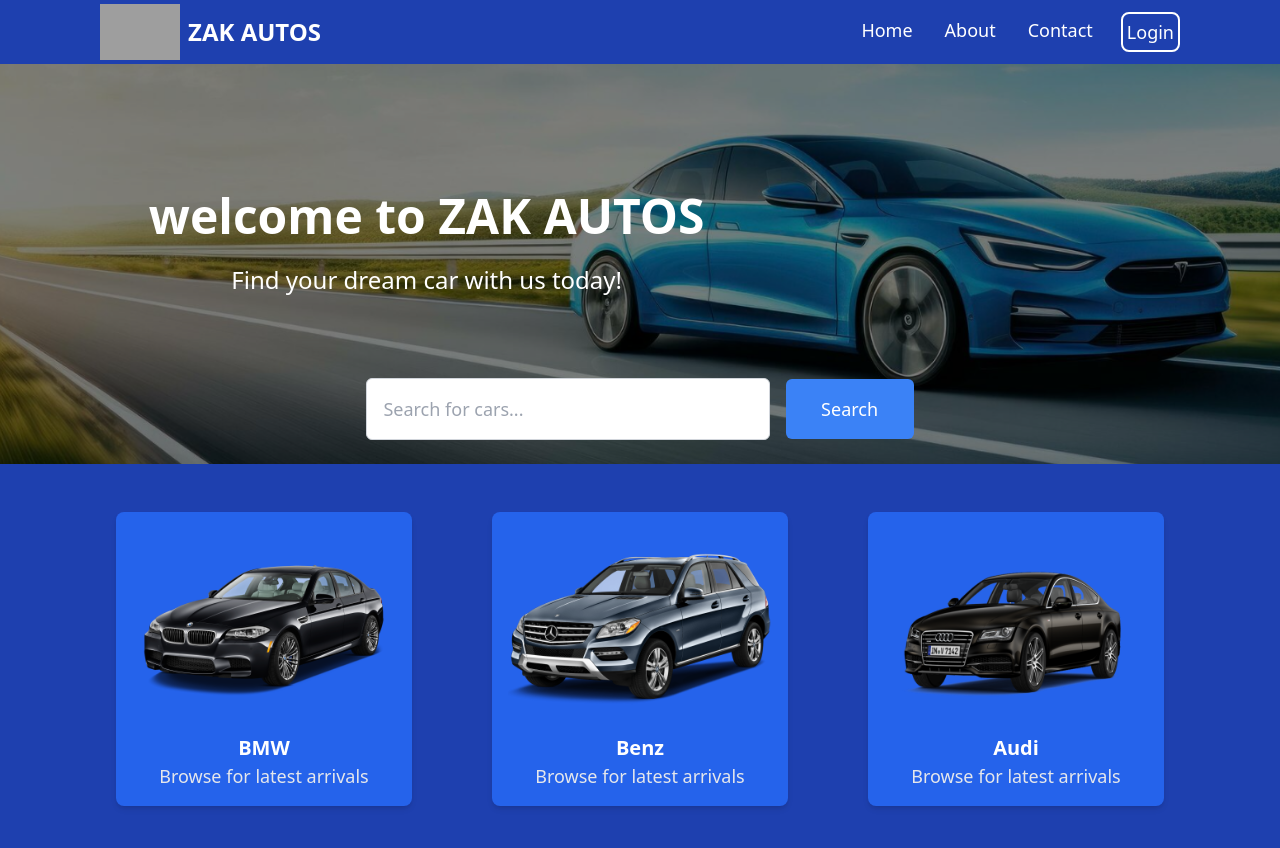
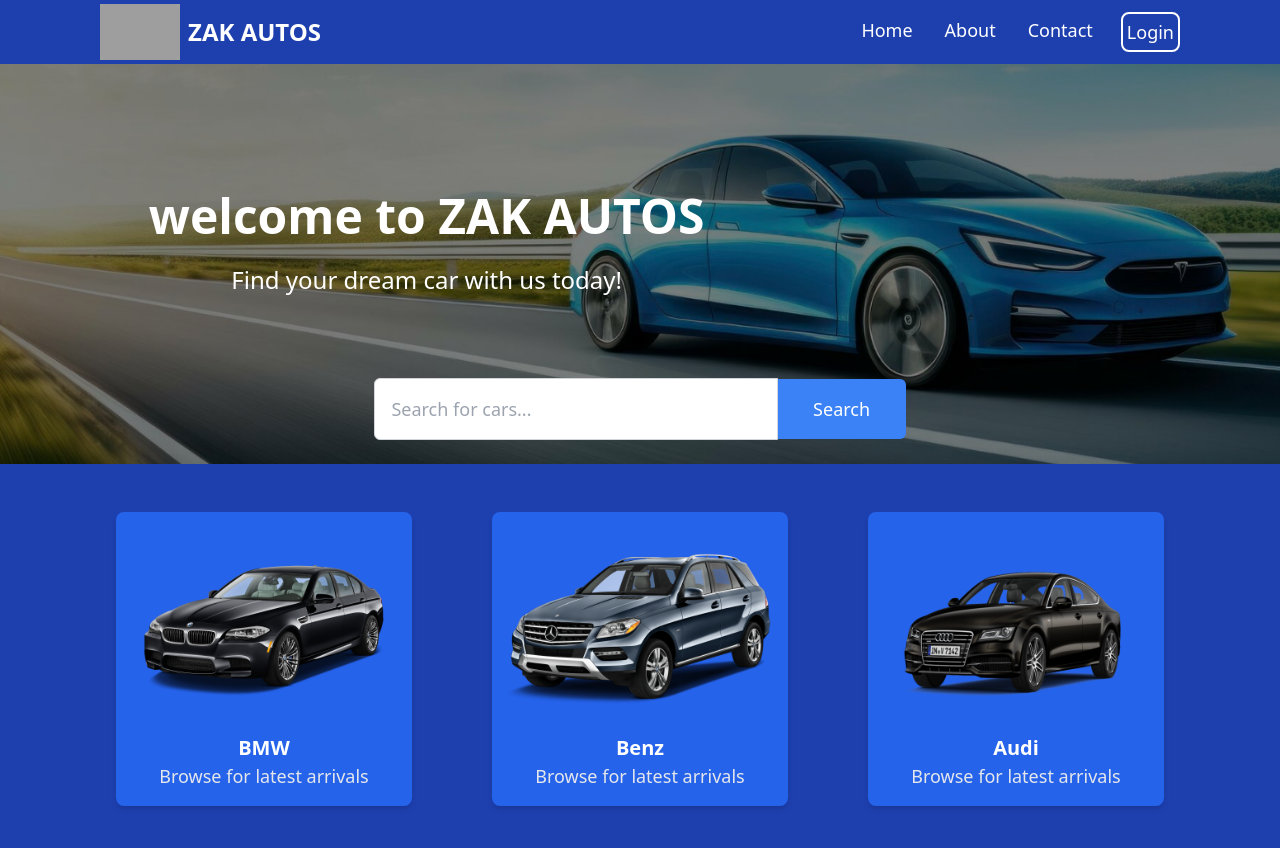
Before and after one commit to Safdari10/Zak-Autos, a React (Vite) app: page / in a window 1280 px wide. Shown: the top 848 px of the page. Built offline with nearby package versions, Linux system fonts and the light colour scheme; grey boxes are pictures that could not be loaded; the HTML template or start-up script is replaced by a standard one.

Commit message:
adjusted search input box and button for md, lg and taller screen sizes to be connected again. and also increased heights of them for taller screens.

```diff
--- a/src/components/Hero.tsx
+++ b/src/components/Hero.tsx
@@ -15,7 +15,7 @@
                     sm:p-8 sm:mb-4
                     md:w-2/3 md:p-16 md:text-center md:mt-8 md:mb-16
                     lg:w-2/3 lg:mt-16 lg:ml-0 lg:mb-6
-                    taller:mt-60 taller:p-20"
+                    taller:mt-60 taller:p-20 taller:mt-32"
       >
         <h1
           className="text-2xl font-bold mb-4
@@ -40,21 +40,21 @@
       {/* Search Box */}
       <div
         className="absolute bottom-6 left-1/2 transform -translate-x-1/2 z-20 w-full max-w-xs
-                    flex flex-col items-center justify-center space-y-2
-                    md:max-w-xl md:flex-row md:space-y-0 md:space-x-4
+                    flex flex-col items-center justify-center
+                    md:max-w-xl md:flex-row
                     taller:max-w-[1200px] taller:p-10"
       >
         <input
           type="text"
           placeholder="Search for cars..."
-          className="border border-gray-300 rounded-md w-full py-4 px-4 text-lg focus:outline-none focus:ring-2 focus:ring-blue-500
+          className="border border-gray-300 rounded-l-md w-full py-4 px-4 text-lg focus:outline-none focus:ring-2 focus:ring-blue-500
                      md:w-[70%]
-                     taller:h-28 taller:text-4xl taller:w-[1000px]"
+                     taller:h-36 taller:text-4xl taller:w-[1000px]"
         />
         <button
-          className="bg-blue-500 text-white rounded-md w-full py-4 px-6 text-lg hover:bg-blue-600
+          className="bg-blue-500 text-white rounded-r-md w-full py-4 px-6 text-lg hover:bg-blue-600
                      md:w-32 md:px-8
-                     taller:text-4xl taller:w-[200px] taller:h-28"
+                     taller:h-36 taller:text-4xl taller:w-[200px]"
         >
           Search
         </button>
--- a/src/styles/output.css
+++ b/src/styles/output.css
@@ -652,6 +652,16 @@
   transform: translate(var(--tw-translate-x), var(--tw-translate-y)) rotate(var(--tw-rotate)) skewX(var(--tw-skew-x)) skewY(var(--tw-skew-y)) scaleX(var(--tw-scale-x)) scaleY(var(--tw-scale-y));
 }
 
+.-translate-x-full {
+  --tw-translate-x: -100%;
+  transform: translate(var(--tw-translate-x), var(--tw-translate-y)) rotate(var(--tw-rotate)) skewX(var(--tw-skew-x)) skewY(var(--tw-skew-y)) scaleX(var(--tw-scale-x)) scaleY(var(--tw-scale-y));
+}
+
+.translate-x-0 {
+  --tw-translate-x: 0px;
+  transform: translate(var(--tw-translate-x), var(--tw-translate-y)) rotate(var(--tw-rotate)) skewX(var(--tw-skew-x)) skewY(var(--tw-skew-y)) scaleX(var(--tw-scale-x)) scaleY(var(--tw-scale-y));
+}
+
 .transform {
   transform: translate(var(--tw-translate-x), var(--tw-translate-y)) rotate(var(--tw-rotate)) skewX(var(--tw-skew-x)) skewY(var(--tw-skew-y)) scaleX(var(--tw-scale-x)) scaleY(var(--tw-scale-y));
 }
@@ -698,6 +708,12 @@
   margin-bottom: calc(0.5rem * var(--tw-space-y-reverse));
 }
 
+.space-y-0 > :not([hidden]) ~ :not([hidden]) {
+  --tw-space-y-reverse: 0;
+  margin-top: calc(0px * calc(1 - var(--tw-space-y-reverse)));
+  margin-bottom: calc(0px * var(--tw-space-y-reverse));
+}
+
 .overflow-hidden {
   overflow: hidden;
 }
@@ -720,6 +736,16 @@
 
 .rounded-md {
   border-radius: 0.375rem;
+}
+
+.rounded-l-md {
+  border-top-left-radius: 0.375rem;
+  border-bottom-left-radius: 0.375rem;
+}
+
+.rounded-r-md {
+  border-top-right-radius: 0.375rem;
+  border-bottom-right-radius: 0.375rem;
 }
 
 .border {
@@ -883,6 +909,20 @@
   transition-property: transform;
   transition-timing-function: cubic-bezier(0.4, 0, 0.2, 1);
   transition-duration: 150ms;
+}
+
+.transition-all {
+  transition-property: all;
+  transition-timing-function: cubic-bezier(0.4, 0, 0.2, 1);
+  transition-duration: 150ms;
+}
+
+.duration-300 {
+  transition-duration: 300ms;
+}
+
+.ease-in-out {
+  transition-timing-function: cubic-bezier(0.4, 0, 0.2, 1);
 }
 
 .hover\:scale-105:hover {
@@ -1241,12 +1281,24 @@
     margin-right: 2.5rem;
   }
 
+  .taller\:mt-80 {
+    margin-top: 20rem;
+  }
+
+  .taller\:mt-32 {
+    margin-top: 8rem;
+  }
+
   .taller\:h-24 {
     height: 6rem;
   }
 
   .taller\:h-28 {
     height: 7rem;
+  }
+
+  .taller\:h-36 {
+    height: 9rem;
   }
 
   .taller\:w-32 {
```
